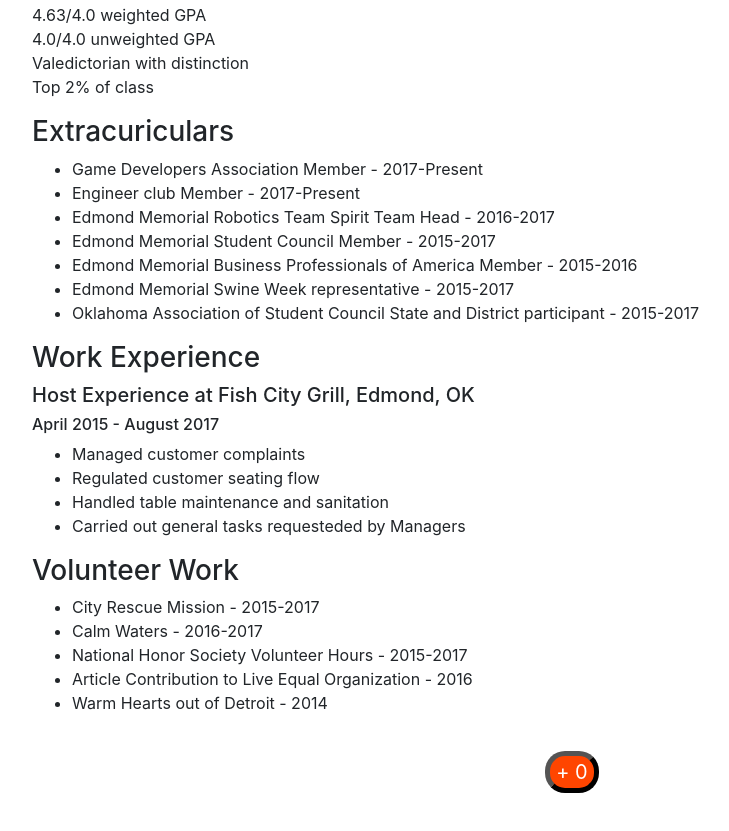
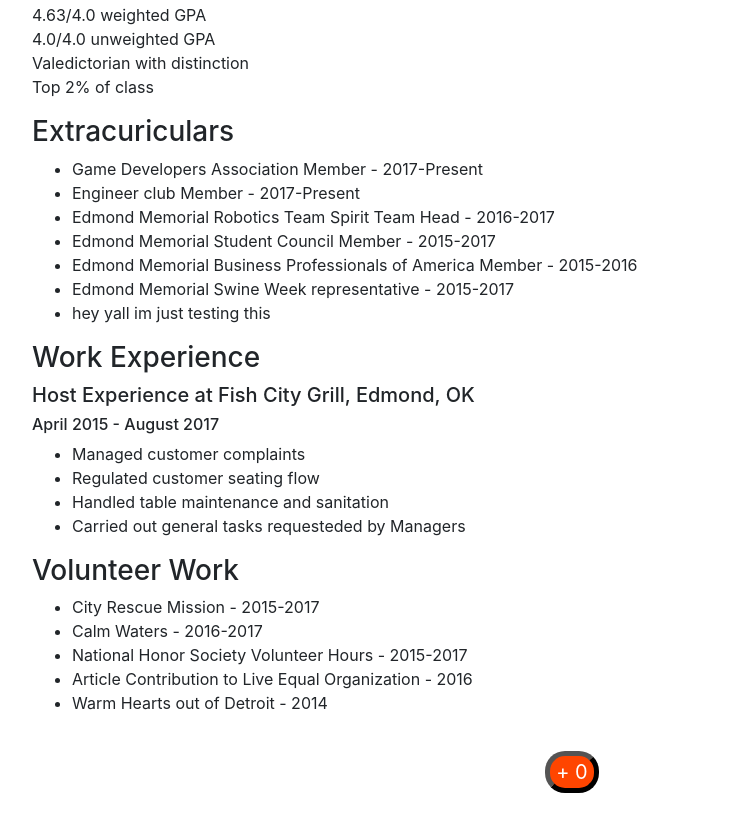
Before and after one commit to ConnorSharp0720/ConnorSharp0720.github.io, a plain HTML site: page index.html in a window 1280 px wide. Shown: the part 2059-2890 px from the top of the page, without its empty margins (68-797 px from the left). Drawn offline with nearby package versions, Linux system fonts and the light colour scheme.

Commit message:
Update index.html

```diff
--- a/index.html
+++ b/index.html
@@ -55,7 +55,7 @@
                     <li>Edmond Memorial Student Council Member - 2015-2017</li>
                     <li>Edmond Memorial Business Professionals of America Member - 2015-2016</li>
                     <li>Edmond Memorial Swine Week representative - 2015-2017</li>
-                    <li>Oklahoma Association of Student Council State and District participant - 2015-2017</li>
+                    <li>hey yall im just testing this </li>
                 </ul>
             </div>
         </section>
```
